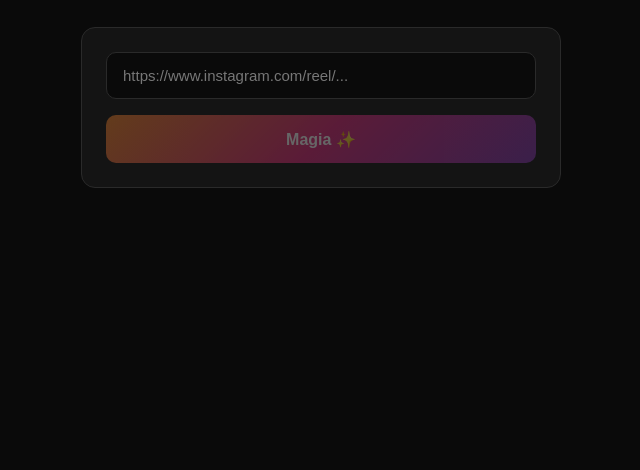
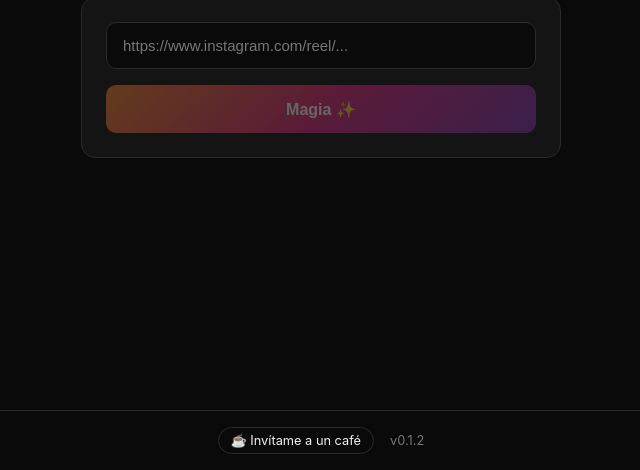
Before and after one commit to davic80/reeldown, a website built with Vite: page index.html in a window 1280 px wide. Shown: the part 330-800 px from the top of the page, without its empty margins (319-959 px from the left). Built offline with nearby package versions, Linux system fonts and the light colour scheme.

Commit message:
footer con café y versión, fix cookies yt-dlp

```diff
--- a/index.html
+++ b/index.html
@@ -30,6 +30,16 @@
       <div id="status" class="status" aria-live="polite"></div>
     </main>
 
+    <footer class="footer">
+      <a
+        class="coffee"
+        href="https://www.paypal.com/donate/?hosted_button_id=7Z6JDTBCDCWHC"
+        target="_blank"
+        rel="noopener noreferrer"
+      >☕ Invítame a un café</a>
+      <span class="version" id="version"></span>
+    </footer>
+
     <script type="module" src="/src/main.js"></script>
   </body>
 </html>
--- a/package.json
+++ b/package.json
@@ -1,6 +1,6 @@
 {
   "name": "reeldown",
-  "version": "0.1.0",
+  "version": "0.1.2",
   "private": true,
   "type": "module",
   "scripts": {
--- a/server/server.mjs
+++ b/server/server.mjs
@@ -116,11 +116,13 @@
     let cancelled = false
     const tmpDir = mkdtempSync(join(tmpdir(), 'rd-'))
 
+    const cookiesFile = join(DATA_DIR, 'cookies.txt')
     const ytdlp = spawn('yt-dlp', [
       '--no-playlist',
       '--merge-output-format', 'mp4',
       '--quiet',
       '--no-warnings',
+      ...(existsSync(cookiesFile) ? ['--cookies', cookiesFile] : []),
       '-o', join(tmpDir, '%(title)s.%(ext)s'),
       igUrl,
     ])
--- a/src/main.js
+++ b/src/main.js
@@ -1,3 +1,7 @@
+import { APP_VERSION } from './version.js'
+
+document.getElementById('version').textContent = `v${APP_VERSION}`
+
 const input = document.getElementById('url-input')
 const btn = document.getElementById('btn-download')
 const status = document.getElementById('status')
--- a/src/style.css
+++ b/src/style.css
@@ -23,18 +23,23 @@
 
 body {
   display: flex;
-  align-items: center;
-  justify-content: center;
+  flex-direction: column;
   min-height: 100vh;
-  padding: 1.5rem;
 }
 
 main {
+  flex: 1;
+  display: flex;
+  flex-direction: column;
+  align-items: center;
+  justify-content: center;
+  padding: 1.5rem;
+  gap: 2rem;
+}
+
+.hero, .card, .status {
   width: 100%;
   max-width: 480px;
-  display: flex;
-  flex-direction: column;
-  gap: 2rem;
 }
 
 .hero {
@@ -150,3 +155,33 @@
 
 .status.success { color: #4ade80; }
 .status.error   { color: #f87171; }
+
+/* Footer ---------------------------------------------------------------- */
+
+.footer {
+  border-top: 1px solid var(--border);
+  padding: 1rem;
+  display: flex;
+  align-items: center;
+  justify-content: center;
+  gap: 1rem;
+  font-size: 0.8rem;
+  flex-wrap: wrap;
+}
+
+.coffee {
+  color: var(--text);
+  text-decoration: none;
+  border: 1px solid var(--border);
+  padding: 5px 12px;
+  border-radius: 999px;
+  transition: border-color 0.2s;
+}
+
+.coffee:hover {
+  border-color: #dd2a7b;
+}
+
+.version {
+  color: var(--muted);
+}
--- /dev/null
+++ b/src/version.js
@@ -0,0 +1 @@
+export const APP_VERSION = __APP_VERSION__
--- a/vite.config.js
+++ b/vite.config.js
@@ -1,6 +1,12 @@
+import { readFileSync } from 'node:fs'
 import { defineConfig } from 'vite'
 
+const pkg = JSON.parse(readFileSync(new URL('./package.json', import.meta.url)))
+
 export default defineConfig({
+  define: {
+    __APP_VERSION__: JSON.stringify(pkg.version),
+  },
   server: {
     proxy: {
       '/api': 'http://localhost:3000',
```
